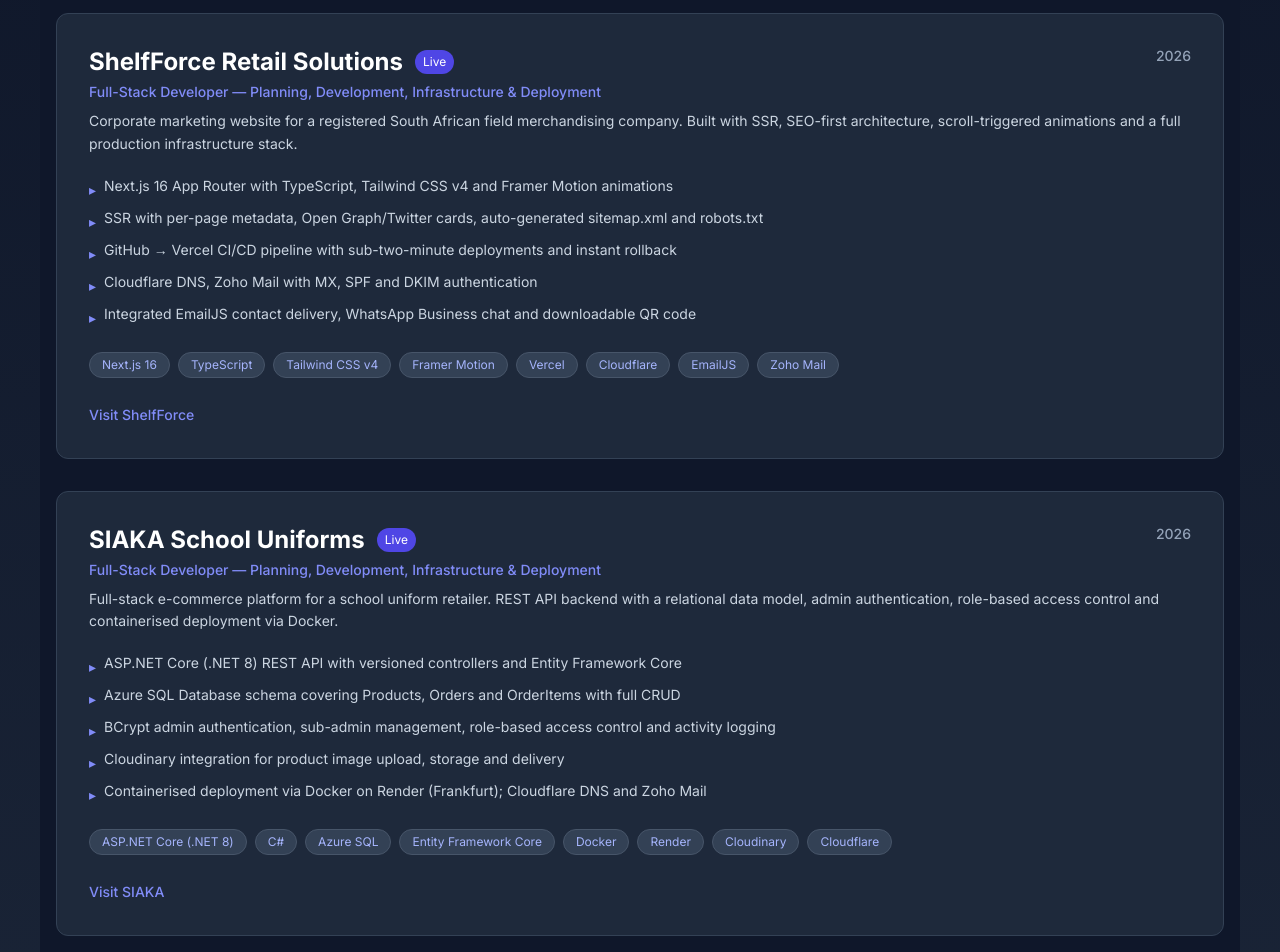
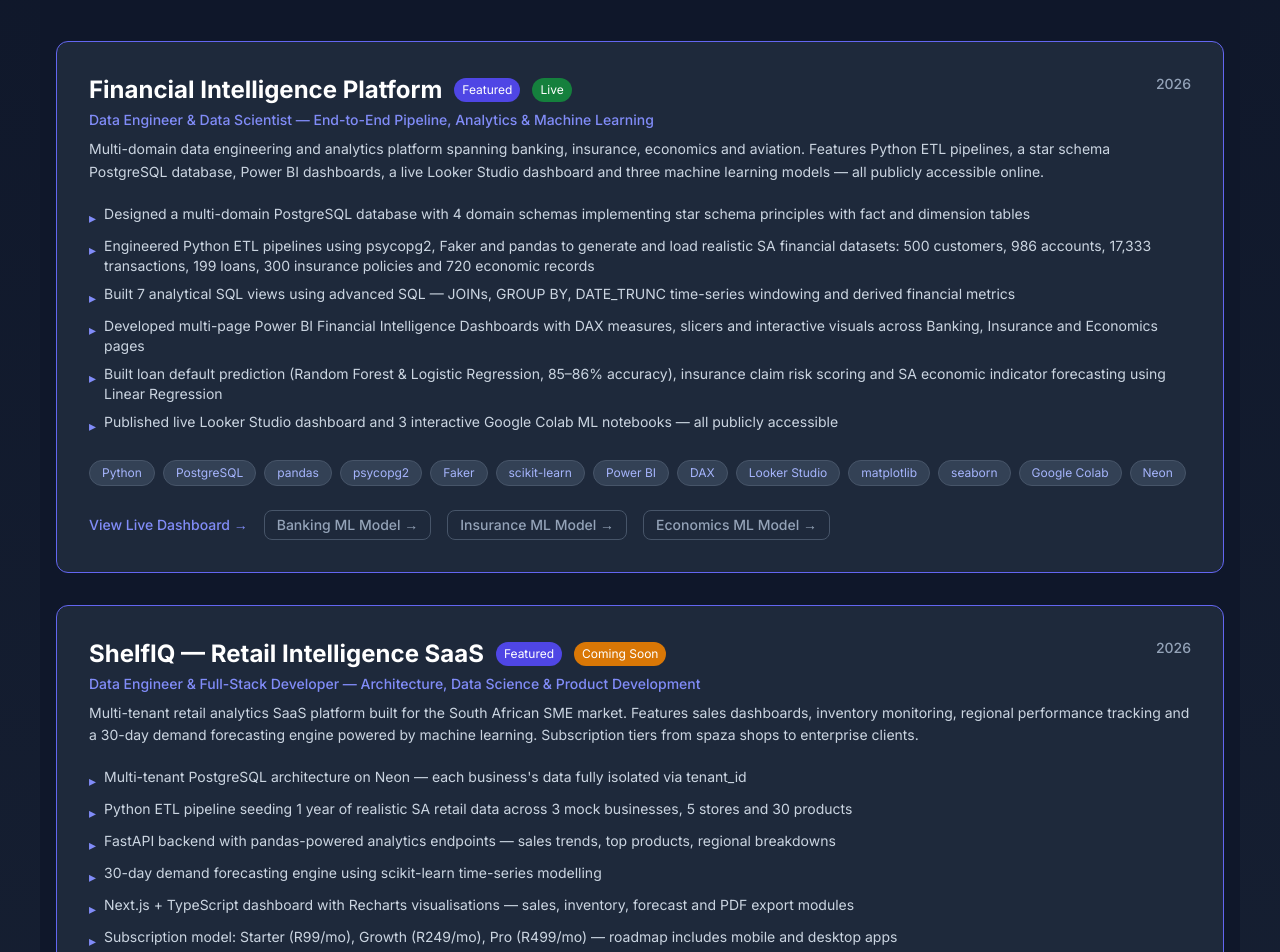
Before and after one commit to AbuMaqungo/abulelemaqungo-portfolio, a Next.js app: page /projects in a window 1280 px wide. Shown: the part 160-1112 px from the top of the page. Built offline with nearby package versions, Linux system fonts and the light colour scheme.

Commit message:
Projects Updates

```diff
--- a/src/app/projects/page.tsx
+++ b/src/app/projects/page.tsx
@@ -1,5 +1,60 @@
 export default function Projects() {
   const projects = [
+    {
+      title: "Financial Intelligence Platform",
+      role: "Data Engineer & Data Scientist — End-to-End Pipeline, Analytics & Machine Learning",
+      year: "2026",
+      description:
+        "Multi-domain data engineering and analytics platform spanning banking, insurance, economics and aviation. Features Python ETL pipelines, a star schema PostgreSQL database, Power BI dashboards, a live Looker Studio dashboard and three machine learning models — all publicly accessible online.",
+      highlights: [
+        "Designed a multi-domain PostgreSQL database with 4 domain schemas implementing star schema principles with fact and dimension tables",
+        "Engineered Python ETL pipelines using psycopg2, Faker and pandas to generate and load realistic SA financial datasets: 500 customers, 986 accounts, 17,333 transactions, 199 loans, 300 insurance policies and 720 economic records",
+        "Built 7 analytical SQL views using advanced SQL — JOINs, GROUP BY, DATE_TRUNC time-series windowing and derived financial metrics",
+        "Developed multi-page Power BI Financial Intelligence Dashboards with DAX measures, slicers and interactive visuals across Banking, Insurance and Economics pages",
+        "Built loan default prediction (Random Forest & Logistic Regression, 85–86% accuracy), insurance claim risk scoring and SA economic indicator forecasting using Linear Regression",
+        "Published live Looker Studio dashboard and 3 interactive Google Colab ML notebooks — all publicly accessible",
+      ],
+      technologies: [
+        "Python", "PostgreSQL", "pandas", "psycopg2", "Faker",
+        "scikit-learn", "Power BI", "DAX", "Looker Studio",
+        "matplotlib", "seaborn", "Google Colab", "Neon",
+      ],
+      link: "https://datastudio.google.com/reporting/ea65b2bf-9083-4846-8b02-72edc56164d6",
+      live: true,
+      featured: true,
+      buttonText: "View Live Dashboard",
+      extraLinks: [
+        { label: "Banking ML Model", url: "https://colab.research.google.com/drive/1y6jyRisLXv-zdTxUsFLo6iX1OFYZT8if" },
+        { label: "Insurance ML Model", url: "https://colab.research.google.com/drive/1go4Yta9gvaZ-TcLwL-kVEgvAudsxjxey" },
+        { label: "Economics ML Model", url: "https://colab.research.google.com/drive/12NimVbDACZFxkdqm-4Dkz_2XadDqYmYg" },
+      ],
+    },
+    {
+      title: "ShelfIQ — Retail Intelligence SaaS",
+      role: "Data Engineer & Full-Stack Developer — Architecture, Data Science & Product Development",
+      year: "2026",
+      description:
+        "Multi-tenant retail analytics SaaS platform built for the South African SME market. Features sales dashboards, inventory monitoring, regional performance tracking and a 30-day demand forecasting engine powered by machine learning. Subscription tiers from spaza shops to enterprise clients.",
+      highlights: [
+        "Multi-tenant PostgreSQL architecture on Neon — each business's data fully isolated via tenant_id",
+        "Python ETL pipeline seeding 1 year of realistic SA retail data across 3 mock businesses, 5 stores and 30 products",
+        "FastAPI backend with pandas-powered analytics endpoints — sales trends, top products, regional breakdowns",
+        "30-day demand forecasting engine using scikit-learn time-series modelling",
+        "Next.js + TypeScript dashboard with Recharts visualisations — sales, inventory, forecast and PDF export modules",
+        "Subscription model: Starter (R99/mo), Growth (R249/mo), Pro (R499/mo) — roadmap includes mobile and desktop apps",
+      ],
+      technologies: [
+        "Python", "FastAPI", "PostgreSQL", "Neon", "pandas",
+        "scikit-learn", "Next.js", "TypeScript", "Tailwind CSS",
+        "Recharts", "Vercel", "Render",
+      ],
+      link: "",
+      live: false,
+      featured: true,
+      comingSoon: true,
+      buttonText: "Coming Soon",
+      extraLinks: [],
+    },
     {
       title: "ShelfForce Retail Solutions",
       role: "Full-Stack Developer — Planning, Development, Infrastructure & Deployment",
@@ -19,7 +74,10 @@
       ],
       link: "https://shelfforce.co.za",
       live: true,
-      buttonText: "Visit ShelfForce", // Added this
+      featured: false,
+      comingSoon: false,
+      buttonText: "Visit ShelfForce",
+      extraLinks: [],
     },
     {
       title: "SIAKA School Uniforms",
@@ -32,7 +90,7 @@
         "Azure SQL Database schema covering Products, Orders and OrderItems with full CRUD",
         "BCrypt admin authentication, sub-admin management, role-based access control and activity logging",
         "Cloudinary integration for product image upload, storage and delivery",
-        "Containerised deployment via Docker on Render (Frankfurt); Cloudflare DNS and Zoho Mail",
+        "Containerised deployment via Docker on Render; Cloudflare DNS and Zoho Mail",
       ],
       technologies: [
         "ASP.NET Core (.NET 8)", "C#", "Azure SQL", "Entity Framework Core",
@@ -40,7 +98,10 @@
       ],
       link: "https://siaka.co.za",
       live: true,
-      buttonText: "Visit SIAKA", // Added this
+      featured: false,
+      comingSoon: false,
+      buttonText: "Visit SIAKA",
+      extraLinks: [],
     },
     {
       title: "iQula Lakwa Ntu",
@@ -50,7 +111,7 @@
         "Full-stack enterprise software platform with a React/Vite frontend, FastAPI Python backend, PostgreSQL on Neon and an AdminPortal with full CRUD and Cloudinary image management.",
       highlights: [
         "React/Vite frontend deployed on Vercel; FastAPI/Python backend deployed on Render",
-        "SQLAlchemy ORM with PostgreSQL on Neon (serverless); database seeded via custom Python script",
+        "SQLAlchemy ORM with PostgreSQL on Neon; database seeded via custom Python script",
         "BCrypt admin authentication with AdminPortal featuring full CRUD and Cloudinary image management",
         "EmailJS transactional contact forms with auto-reply and graceful error fallback",
         "Cloudflare DNS, Truehost domain, business email and full SEO meta architecture",
@@ -61,7 +122,10 @@
       ],
       link: "https://iqulalakwantu.co.za",
       live: true,
-      buttonText: "Visit iQula", // Added this
+      featured: false,
+      comingSoon: false,
+      buttonText: "Visit iQula",
+      extraLinks: [],
     },
   ];
 
@@ -69,22 +133,32 @@
     <div className="container py-12 bg-slate-900 min-h-screen">
       <h1 className="text-4xl font-bold text-white mb-4">My Projects</h1>
       <p className="text-slate-300 text-lg mb-12">
-        Three live production platforms planned, built and deployed end-to-end as a self-employed developer.
+        Five platforms spanning data engineering, machine learning, full-stack development and SaaS — planned, built and deployed end-to-end.
       </p>
 
       <div className="grid grid-cols-1 gap-8">
         {projects.map((project, index) => (
           <div
             key={index}
-            className="bg-slate-800 rounded-xl p-8 border border-slate-700 hover:border-indigo-500 transition-colors"
+            className={`bg-slate-800 rounded-xl p-8 border transition-colors ${
+              project.featured
+                ? "border-indigo-500 hover:border-indigo-400"
+                : "border-slate-700 hover:border-indigo-500"
+            }`}
           >
             {/* Header */}
             <div className="flex flex-col md:flex-row md:items-start md:justify-between gap-2 mb-2">
               <div>
-                <div className="flex items-center gap-3 mb-1">
+                <div className="flex items-center gap-3 mb-1 flex-wrap">
                   <h3 className="text-2xl font-bold text-white">{project.title}</h3>
+                  {project.featured && (
+                    <span className="text-xs bg-indigo-600 text-white px-2 py-1 rounded-full">Featured</span>
+                  )}
                   {project.live && (
-                    <span className="text-xs bg-indigo-600 text-white px-2 py-1 rounded-full">Live</span>
+                    <span className="text-xs bg-green-700 text-white px-2 py-1 rounded-full">Live</span>
+                  )}
+                  {project.comingSoon && (
+                    <span className="text-xs bg-amber-600 text-white px-2 py-1 rounded-full">Coming Soon</span>
                   )}
                 </div>
                 <p className="text-indigo-400 text-sm font-medium">{project.role}</p>
@@ -117,15 +191,33 @@
               ))}
             </div>
 
-            {/* Link - Updated with project-specific text */}
+            {/* Links */}
+            <div className="flex flex-wrap gap-4 items-center">
+              {project.link && (
                 <a
                   href={project.link}
                   target="_blank"
                   rel="noopener noreferrer"
                   className="text-indigo-400 hover:text-indigo-300 font-medium inline-flex items-center text-sm"
                 >
-              {project.buttonText}
+                  {project.buttonText} →
                 </a>
+              )}
+              {project.comingSoon && !project.link && (
+                <span className="text-amber-400 font-medium text-sm">🚧 {project.buttonText}</span>
+              )}
+              {project.extraLinks && project.extraLinks.map((extra, i) => (
+                <a
+                  key={i}
+                  href={extra.url}
+                  target="_blank"
+                  rel="noopener noreferrer"
+                  className="text-slate-400 hover:text-indigo-300 font-medium inline-flex items-center text-sm border border-slate-600 px-3 py-1 rounded-lg hover:border-indigo-500 transition-colors"
+                >
+                  {extra.label} →
+                </a>
+              ))}
+            </div>
           </div>
         ))}
       </div>
```
Lines whose indentation alone changed are shown as unchanged.
